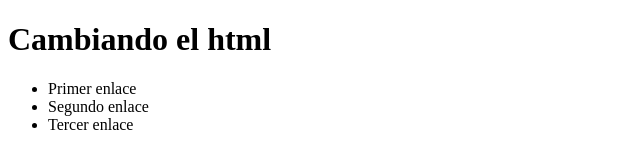
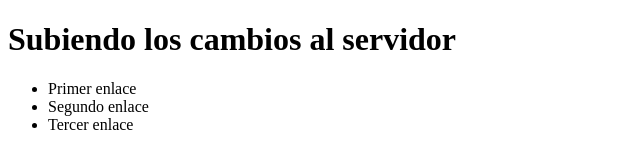
Before and after one commit to frankalbert/mi-proyecto-con-git, a plain HTML site: page index.html in a window 1280 px wide. Shown: the whole page, without its empty margins (0-640 px from the left). Drawn offline with Linux system fonts and the light colour scheme.

Commit message:
Vamos a subir los cambios al servidor

```diff
--- a/index.html
+++ b/index.html
@@ -8,7 +8,7 @@
 </head>
 <body>
 
-    <h1>Cambiando el html</h1>
+    <h1>Subiendo los cambios al servidor</h1>
 
     <ul>
         <li>Primer enlace</li>
```
